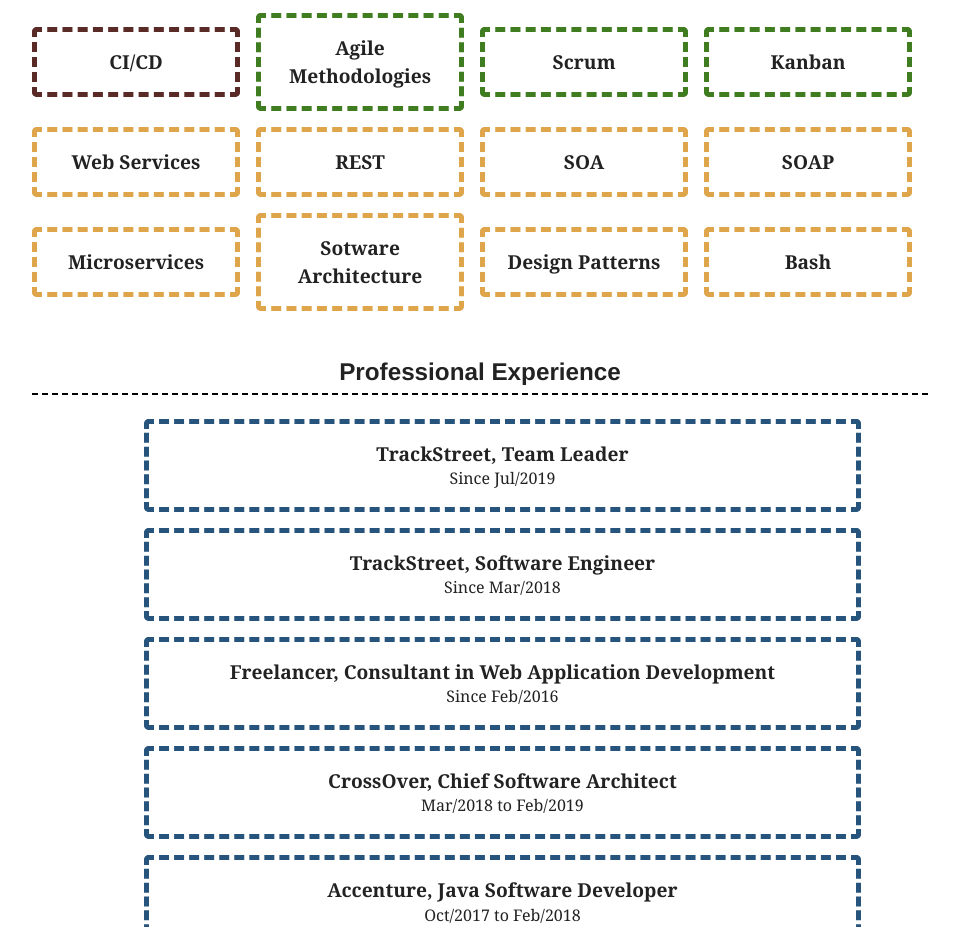
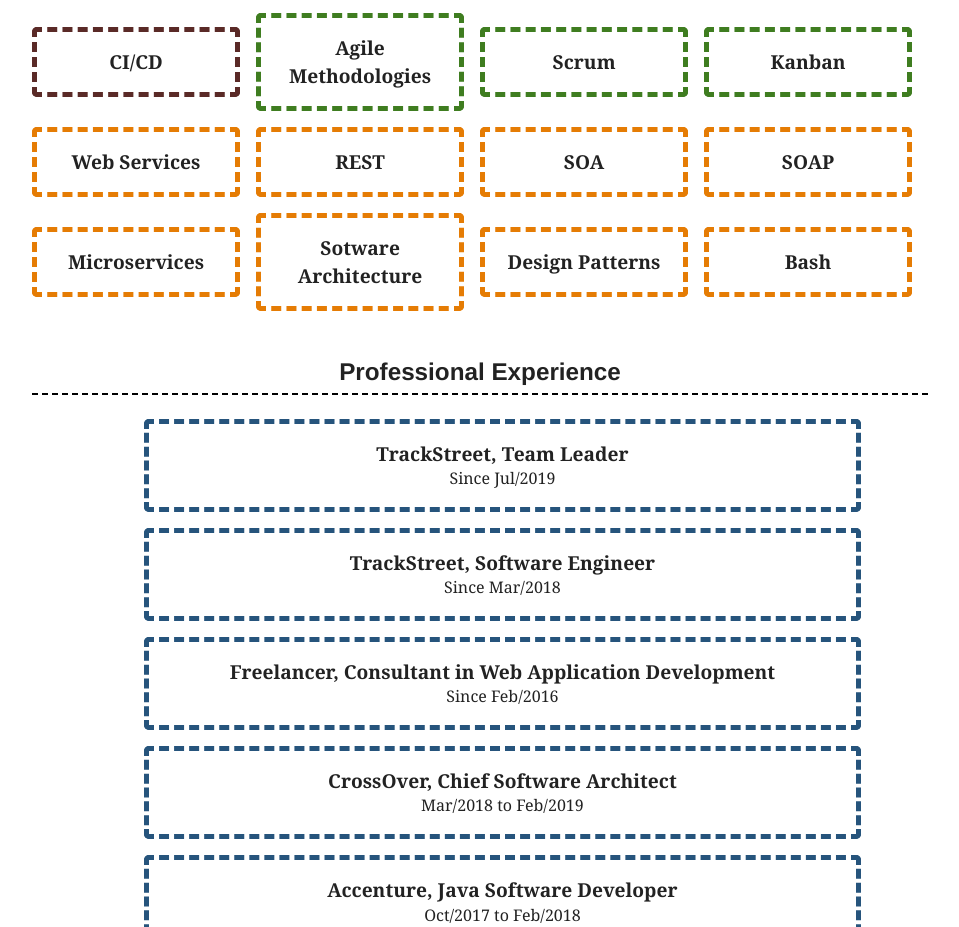
Before and after one commit to WendellAdriel/personal-site, a Gatsby site: page /cv in a window 1280 px wide. Shown: the part 2220-3147 px from the top of the page, without its empty margins (160-1119 px from the left). Built offline with nearby package versions, Linux system fonts and the light colour scheme; Gatsby itself is replaced by a stand-in of ours; some packages are replaced by stand-ins of ours.

Commit message:
general refactor on colors

```diff
--- a/src/components/CVItemBox.js
+++ b/src/components/CVItemBox.js
@@ -1,6 +1,8 @@
 import React from 'react'
 import styled from 'react-emotion'
 import PropTypes from 'prop-types'
+
+import { colors } from '../utils/base-visual-components'
 
 const CVBox = styled('div')`
   display: flex;
@@ -18,7 +20,7 @@ const CVBox = styled('div')`
   &:hover {
     background-color: ${props => props.color};
     border: ${props => `5px solid ${props.color}`};
-    color: #fff;
+    color: ${colors.white};
   }
 
   @media (max-width: 767px) {
--- a/src/components/CVTitledBox.js
+++ b/src/components/CVTitledBox.js
@@ -1,6 +1,8 @@
 import React from 'react'
 import styled from 'react-emotion'
 import PropTypes from 'prop-types'
+
+import { colors } from '../utils/base-visual-components'
 
 const CVBox = styled('div')`
   display: flex;
@@ -19,7 +21,7 @@ const CVBox = styled('div')`
   &:hover {
     background-color: ${props => props.color};
     border: ${props => `5px solid ${props.color}`};
-    color: #fff;
+    color: ${colors.white};
   }
 
   @media (max-width: 767px) {
--- a/src/components/Footer.js
+++ b/src/components/Footer.js
@@ -11,6 +11,7 @@ import {
 } from '@fortawesome/free-brands-svg-icons'
 
 import FooterIcon from './FooterIcon'
+import { colors } from '../utils/base-visual-components'
 
 const StyledFooter = styled('footer')`
   display: flex;
@@ -18,8 +19,8 @@ const StyledFooter = styled('footer')`
   flex-wrap: nowrap;
   justify-content: center;
   align-items: center;
-  background-color: #222;
-  color: #fff;
+  background-color: ${colors.darkgrey};
+  color: ${colors.white};
   padding: 0.6rem;
 `
 
--- a/src/components/FooterIcon.js
+++ b/src/components/FooterIcon.js
@@ -3,15 +3,17 @@ import PropTypes from 'prop-types'
 import styled from 'react-emotion'
 import { FontAwesomeIcon } from '@fortawesome/react-fontawesome'
 
+import { colors } from '../utils/base-visual-components'
+
 const IconLink = styled('a')`
   background-image: none;
   text-decoration: none;
-  color: #ddd;
+  color: ${colors.lightgrey};
   font-size: 2.5rem;
   margin-right: 1rem;
 
   &:hover {
-    color: #fff;
+    color: ${colors.white};
   }
 `
 
--- a/src/components/Header.js
+++ b/src/components/Header.js
@@ -2,28 +2,30 @@ import React from 'react'
 import PropTypes from 'prop-types'
 import styled from 'react-emotion'
 
+import { colors } from '../utils/base-visual-components'
+
 const StyledHeader = styled('header')`
-  background-color: #222;
+  background-color: ${colors.darkgrey};
   width: 100%;
   text-align: center;
   padding: 3rem 1rem;
 `
 
 const MainTitle = styled('h1')`
-  color: #fff;
+  color: ${colors.white};
   margin-top: 0;
   margin-bottom: 1.5rem;
   font-size: 3.5rem;
 `
 
 const SubTitle = styled('h2')`
-  color: #fff;
+  color: ${colors.white};
   margin-top: 0;
   font-size: 2rem;
 `
 
 const ShortBio = styled('h3')`
-  color: #fff;
+  color: ${colors.white};
   margin-top: 0;
 `
 
--- a/src/components/Nav.js
+++ b/src/components/Nav.js
@@ -1,6 +1,8 @@
 import React from 'react'
 import styled from 'react-emotion'
 import { Link } from 'gatsby'
+
+import { colors } from '../utils/base-visual-components'
 
 const pages = [
   { name: 'About', route: '/' },
@@ -38,8 +40,8 @@ const StyledLink = styled(Link)`
   padding: 0.5rem;
 
   &:hover {
-    background: #1ca086;
-    color: #fff;
+    background: ${colors.navHover};
+    color: ${colors.white};
     border-radius: 3px;
   }
 `
@@ -51,8 +53,8 @@ export default () => (
         <StyledLink
           to={page.route}
           activeStyle={{
-            background: '#23c9a8',
-            color: '#fff',
+            background: colors.nav,
+            color: colors.white,
             borderRadius: '3px',
             textShadow: 'none',
           }}
--- a/src/components/layout.js
+++ b/src/components/layout.js
@@ -7,6 +7,7 @@ import styled from 'react-emotion'
 import Header from './Header'
 import Nav from './Nav'
 import Footer from './Footer'
+import { colors } from '../utils/base-visual-components'
 
 const Wrapper = styled('div')`
   display: flex;
@@ -19,7 +20,7 @@ const Main = styled('main')`
   width: 70%;
   margin-left: 15%;
   padding: 2rem 0;
-  color: #222;
+  color: ${colors.darkgrey};
 
   @media (min-width: 768px) and (max-width: 1200px) {
     width: 80%;
@@ -77,7 +78,7 @@ const Layout = ({ children }) => (
             content="width=device-width, initial-scale=1, shrink-to-fit=no"
           />
           <meta http-equiv="X-UA-Compatible" content="IE=edge" />
-          <meta name="theme-color" content="#222222" />
+          <meta name="theme-color" content={colors.darkgrey} />
 
           <meta
             name="description"
--- a/src/pages/404.js
+++ b/src/pages/404.js
@@ -1,6 +1,8 @@
 import React from 'react'
 import Layout from '../components/layout'
 import styled from 'react-emotion'
+
+import { colors } from '../utils/base-visual-components'
 
 const Wrapper = styled('div')`
   text-align: center;
@@ -10,7 +12,7 @@ const NotFoundText = styled('h1')`
   margin-top: 0;
   margin-bottom: 1rem;
   font-size: 3rem;
-  color: #f4442e;
+  color: ${colors.warning};
 `
 
 const NotFoundImage = styled('img')`
--- a/src/pages/cv.js
+++ b/src/pages/cv.js
@@ -5,11 +5,12 @@ import Layout from '../components/layout'
 import CVTitledBox from '../components/CVTitledBox'
 import CVItemBox from '../components/CVItemBox'
 import data from '../utils/cv-data'
+import { colors } from '../utils/base-visual-components'
 
 const CVTitle = styled('h2')`
   margin-top: 0;
   padding-bottom: 0.5rem;
-  border-bottom: 2px dashed #000;
+  border-bottom: 2px dashed ${colors.black};
   text-align: center;
 `
 
@@ -33,7 +34,7 @@ export default () => (
     <CVSection>
       {data.education.map(item => (
         <CVTitledBox
-          color="#ca5b43"
+          color={colors.education}
           title={item.title}
           description={item.description}
         />
@@ -44,7 +45,7 @@ export default () => (
     <CVSection>
       {data.languages.map(language => (
         <CVTitledBox
-          color="#407899"
+          color={colors.languages}
           title={language.title}
           description={language.description}
         />
@@ -55,7 +56,7 @@ export default () => (
     <CVSection>
       {data.certifications.map(cert => (
         <CVTitledBox
-          color="#f49f0a"
+          color={colors.certifications}
           title={cert.title}
           description={cert.description}
         />
@@ -65,7 +66,7 @@ export default () => (
     <CVTitle>Skills</CVTitle>
     <CVSection>
       {data.skills.map(skill => (
-        <CVItemBox color={data.colors[skill.type]} description={skill.name} />
+        <CVItemBox color={colors[skill.type]} description={skill.name} />
       ))}
     </CVSection>
 
@@ -73,7 +74,7 @@ export default () => (
     <CVSection>
       {data.professional.map(item => (
         <CVTitledBox
-          color="#26547c"
+          color={colors.professional}
           title={item.title}
           description={item.description}
         />
@@ -84,7 +85,7 @@ export default () => (
     <CVSection>
       {data.volunteer.map(item => (
         <CVTitledBox
-          color="#8b7638"
+          color={colors.volunteer}
           title={item.title}
           description={item.description}
         />
--- a/src/utils/base-visual-components.js
+++ b/src/utils/base-visual-components.js
@@ -1,4 +1,30 @@
 import styled from 'react-emotion'
+
+export const colors = {
+  // BASE COLORS
+  white: '#fff',
+  black: '#000',
+  lightgrey: '#ddd',
+  darkgrey: '#222',
+  warning: '#f4442e',
+  // NAV COLORS
+  nav: '#23c9a8',
+  navHover: '#1ca086',
+  // CV COLORS
+  education: '#ca5b43',
+  languages: '#407899',
+  certifications: '#f49f0a',
+  professional: '#26547c',
+  volunteer: '#8b7638',
+  // SKILLS COLORS
+  front: '#1ca086',
+  back: '#e94f37',
+  mobile: '#3f88c5',
+  db: '#a23b72',
+  devops: '#5a2a27',
+  methodologies: '#3f7d20',
+  architecture: '#e57c04',
+}
 
 export const CustomTitle = styled('h3')`
   margin-top: 0;
--- a/src/utils/cv-data.js
+++ b/src/utils/cv-data.js
@@ -51,21 +51,21 @@ export default {
     { name: 'DynamoDB', type: 'db' },
     { name: 'MongoDB', type: 'db' },
     { name: 'Redis', type: 'db' },
-    { name: 'Git', type: 'infra' },
-    { name: 'Docker', type: 'infra' },
-    { name: 'Jenkins', type: 'infra' },
-    { name: 'CI/CD', type: 'infra' },
+    { name: 'Git', type: 'devops' },
+    { name: 'Docker', type: 'devops' },
+    { name: 'Jenkins', type: 'devops' },
+    { name: 'CI/CD', type: 'devops' },
     { name: 'Agile Methodologies', type: 'methodologies' },
     { name: 'Scrum', type: 'methodologies' },
     { name: 'Kanban', type: 'methodologies' },
-    { name: 'Web Services', type: 'other' },
-    { name: 'REST', type: 'other' },
-    { name: 'SOA', type: 'other' },
-    { name: 'SOAP', type: 'other' },
-    { name: 'Microservices', type: 'other' },
-    { name: 'Sotware Architecture', type: 'other' },
-    { name: 'Design Patterns', type: 'other' },
-    { name: 'Bash', type: 'other' },
+    { name: 'Web Services', type: 'architecture' },
+    { name: 'REST', type: 'architecture' },
+    { name: 'SOA', type: 'architecture' },
+    { name: 'SOAP', type: 'architecture' },
+    { name: 'Microservices', type: 'architecture' },
+    { name: 'Sotware Architecture', type: 'architecture' },
+    { name: 'Design Patterns', type: 'architecture' },
+    { name: 'Bash', type: 'architecture' },
   ],
 
   professional: [
@@ -134,14 +134,4 @@ export default {
       description: 'Since Aug/2016',
     },
   ],
-
-  colors: {
-    front: '#1ca086',
-    back: '#e94f37',
-    mobile: '#3f88c5',
-    db: '#a23b72',
-    infra: '#5a2a27',
-    methodologies: '#3f7d20',
-    other: '#dea54b',
-  },
 }
```
Also changed, not shown: src/components/SkillItem.js (+6 -6 lines), src/pages/skills.js (+16 -7 lines).
